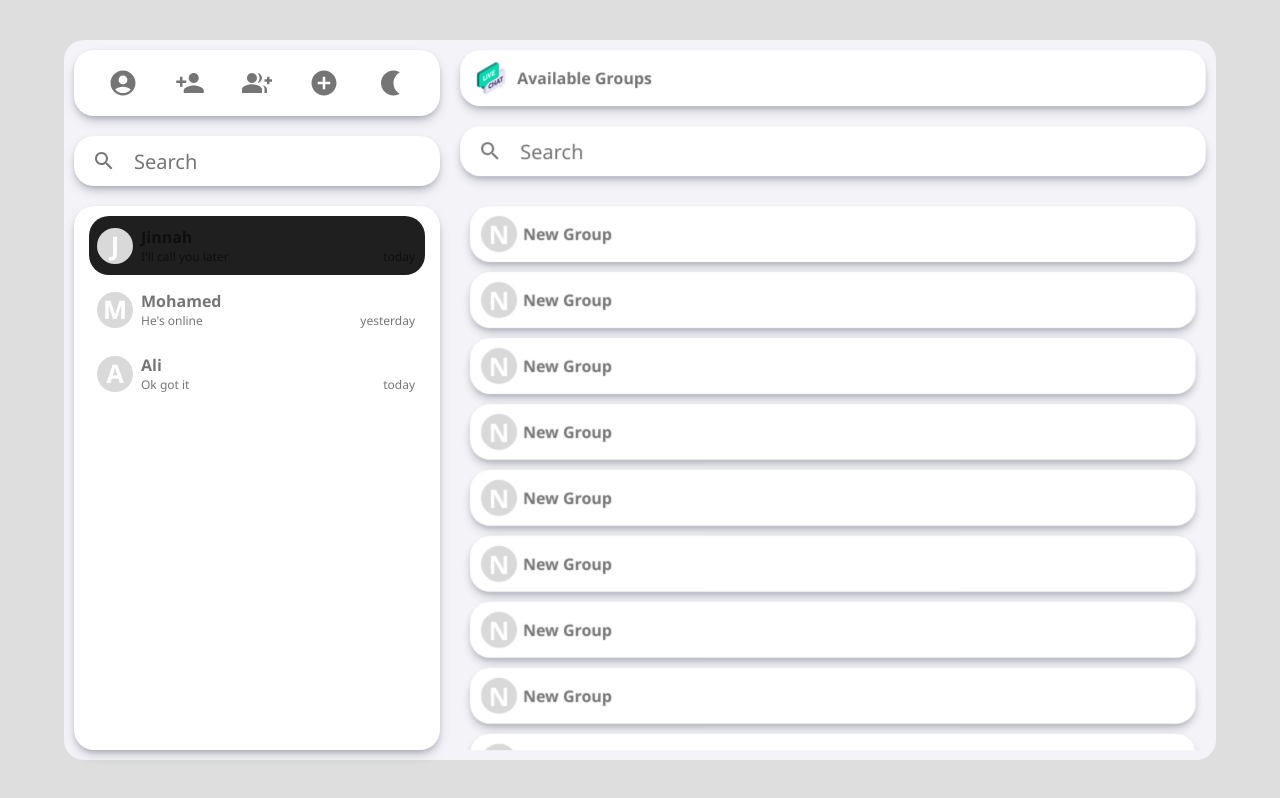
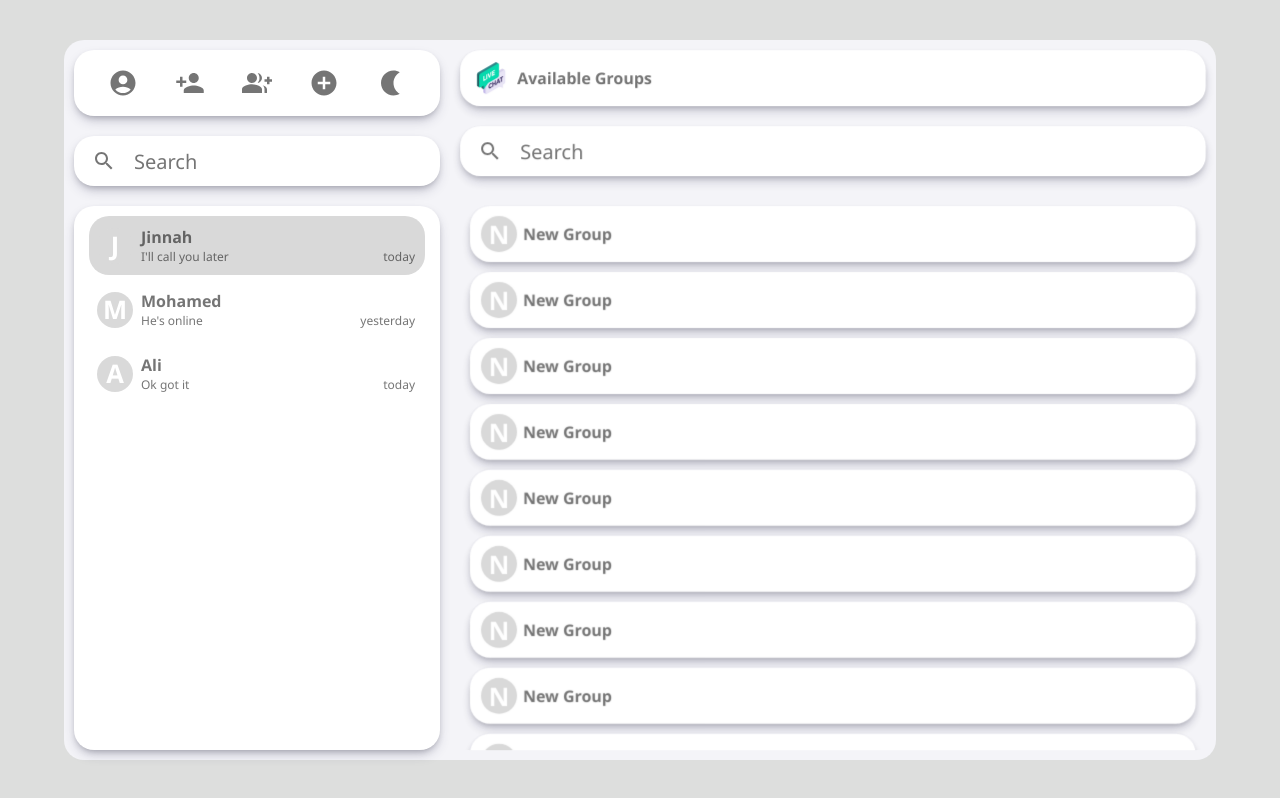
Before and after one commit to mohamedalijinnah81/livechat-client, a React (Create React App) app: page /app/groups in a window 1280 px wide. In both pictures the pointer is over the element 257 px from the left and 245 px from the top of the page. Built offline with nearby package versions, Linux system fonts and the light colour scheme.

Commit message:
Conversations background modified

```diff
--- a/src/styles/sidebar/ConversationItem.css
+++ b/src/styles/sidebar/ConversationItem.css
@@ -11,8 +11,8 @@
 }
 
 .conversation-container:hover {
-    background-color: #1F1F1F !important;
-    /* color: rgba(0, 0, 0, 0.54) !important; */
+    background-color: #d9d9d9 !important;
+    color: rgba(0, 0, 0, 0.54) !important;
     cursor: pointer !important;
 }
 
```
